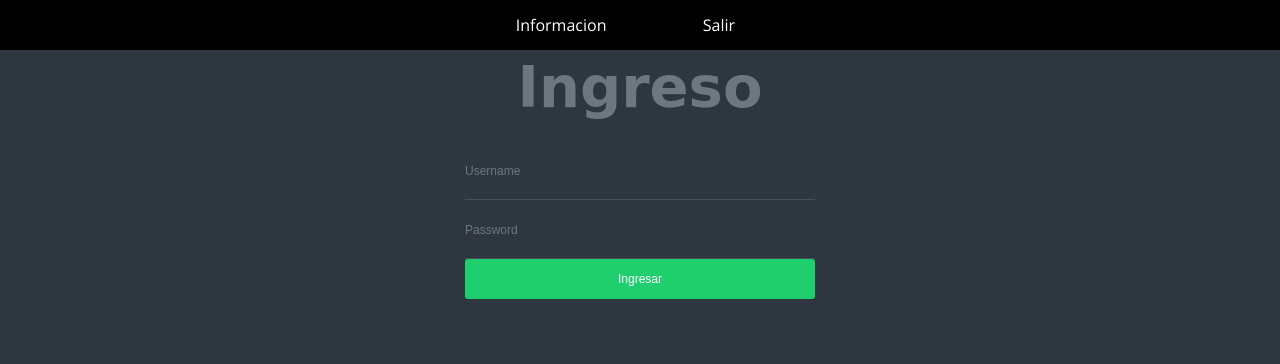
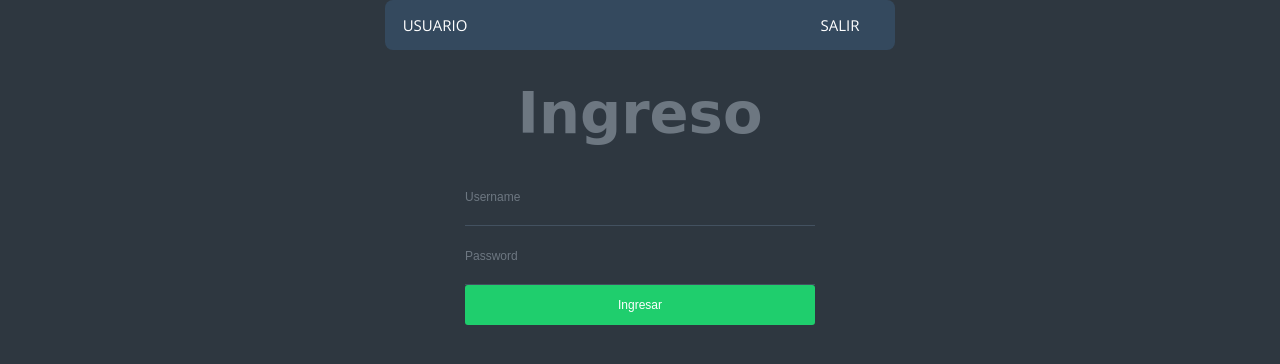
Before and after one commit to AdrianLovo/LoginPHP, a PHP site: page /menu in a window 1280 px wide. Shown: the top 364 px of the page. Run offline with PHP 8.4, Linux system fonts and the light colour scheme; the visitor is signed in with stand-in values (Sample User, id 1); some web fonts are replaced.

Commit message:
Agregado estilo para menu

```diff
--- a/Controllers/ControllerIngreso.php
+++ b/Controllers/ControllerIngreso.php
@@ -25,7 +25,7 @@
 				$_SESSION['intentos'] = 1;
 			}else{
 				$_SESSION['intentos'] = $_SESSION['intentos'] + 1;
-				if($_SESSION['intentos'] == 3){
+				if($_SESSION['intentos'] == 5){
 					$intentos = true;
 				}
 			}
--- a/ScriptBD.sql
+++ b/ScriptBD.sql
@@ -14,3 +14,4 @@ CREATE USER 'usuario'@'localhost' IDENTIFIED BY ''
 GO
 GRANT ALL PRIVILEGES ON * . * TO 'usuario'@'localhost'
 GO
+SELECT * FROM usuario
--- a/Views/Modules/menuIngresado.php
+++ b/Views/Modules/menuIngresado.php
@@ -1,6 +1,5 @@
 <nav>
-	<ul>
-		<li><a href="informacion">Informacion</a></li>
-		<li><a href="salida">Salir</a></li>
-	</ul>
+	<a href="informacion">Usuario</a>
+	<a href="salida">Salir</a>
+	<div class="animation"></div>
 </nav>
--- a/Views/Template.php
+++ b/Views/Template.php
@@ -7,7 +7,6 @@
 	<link rel="stylesheet" type="text/css" href="../Views/css/style.css">
 	<link rel="stylesheet" type="text/css" href="../Views/Resources/alertify/css/alertify.min.css">
 	<script type="text/javascript" src="Views/js/jquery-3.3.1.min.js"></script>
-
 
 </head>
 <body>
@@ -27,9 +26,9 @@
 	</section>
 
 
-
 	<script type="text/javascript" src="Views/js/ingreso.js"></script>
     <script type="text/javascript" src="../Views/Resources/alertify/alertify.min.js"></script>
 
+
 </body>
 </html>
--- a/Views/css/style.css
+++ b/Views/css/style.css
@@ -1,42 +1,72 @@
-/*Menu*/
-header{
-	position:relative;
-	margin:auto;
-	text-align:center;
-	padding:5px;
+nav {
+  margin: 0px auto 0;
+  position: relative;
+  width: 510px;
+  height: 50px;
+  background-color: #34495e;
+  border-radius: 8px;
+  font-size: 0;
+}
+nav a {
+  line-height: 50px;
+  height: 100%;
+  font-size: 15px;
+  display: inline-block;
+  position: relative;
+  z-index: 1;
+  text-decoration: none;
+  text-transform: uppercase;
+  text-align: center;
+  color: white;
+  cursor: pointer;
+  width: 50%;
+}
+nav .animation {
+  position: absolute;
+  height: 100%;
+  top: 0;
+  z-index: 0;
+  transition: all .5s ease 0s;
+  border-radius: 8px;
+}
+a:nth-child(1) {
+  width: 100px;
+  margin-right: 300px;
+}
+a:nth-child(2) {
+  width: 110px;
+}
+a:nth-child(3) {
+  width: 100px;
+}
+a:nth-child(4) {
+  width: 160px;
+}
+a:nth-child(5) {
+  width: 120px;
+}
+nav .start-home, a:nth-child(1):hover~.animation {
+  width: 100px;
+  left: 0;
+  background-color: #1abc9c;
+}
+nav .start-about, a:nth-child(2):hover~.animation {
+  width: 110px;
+  left: 400px;
+  background-color: #3498db;
 }
 
-nav{
-	position:relative;
-	margin:auto;
-	width:100%;
-	height:auto;
-	background:black;
+
+p {
+    position: absolute;
+    bottom: 20px;
+    width: 100%;
+    text-align: center;
+    color: #ecf0f1;
+    font-family: 'Cherry Swash',cursive;
+    font-size: 16px;
 }
 
-nav ul{
-	position:relative;
-	margin:auto;
-	width:50%;
-	text-align: center;
-}
-
-nav ul li{
-	display:inline-block;
-	width:24%;
-	line-height: 50px;
-	list-style: none;
-}
-
-nav ul li a{
-	color:white;
-	text-decoration: none;
-}
-
-section{
-	position:relative;
-	padding:20px;
-}
 
 /*Login*/
 * {
@@ -68,7 +98,6 @@ a {
 .login {
   width: 350px;
   position: absolute;
-  top: 10%;
   left: 50%;
   margin-left: -175px;
 }
@@ -167,11 +196,6 @@ input[type="submit"]:hover {
 }
 
 
-
-.textoPrincipal {
-  display: flex;
-  justify-content: center;
-  align-items: center;
-  cursor: pointer;
-  text-decoration: none;
+section{
+  margin-top: 30px;
 }
```
Also changed, not shown: Views/Modules/menu.php (+3 -4 lines).
